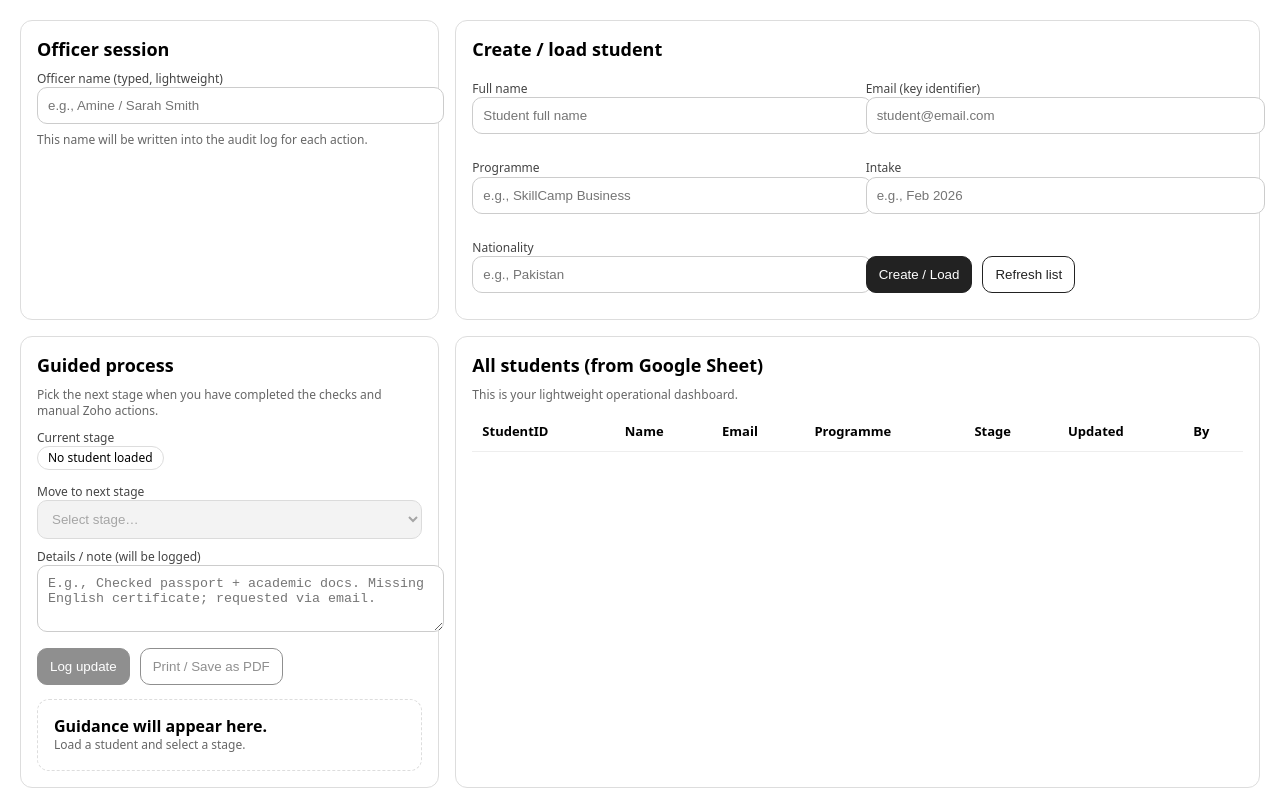
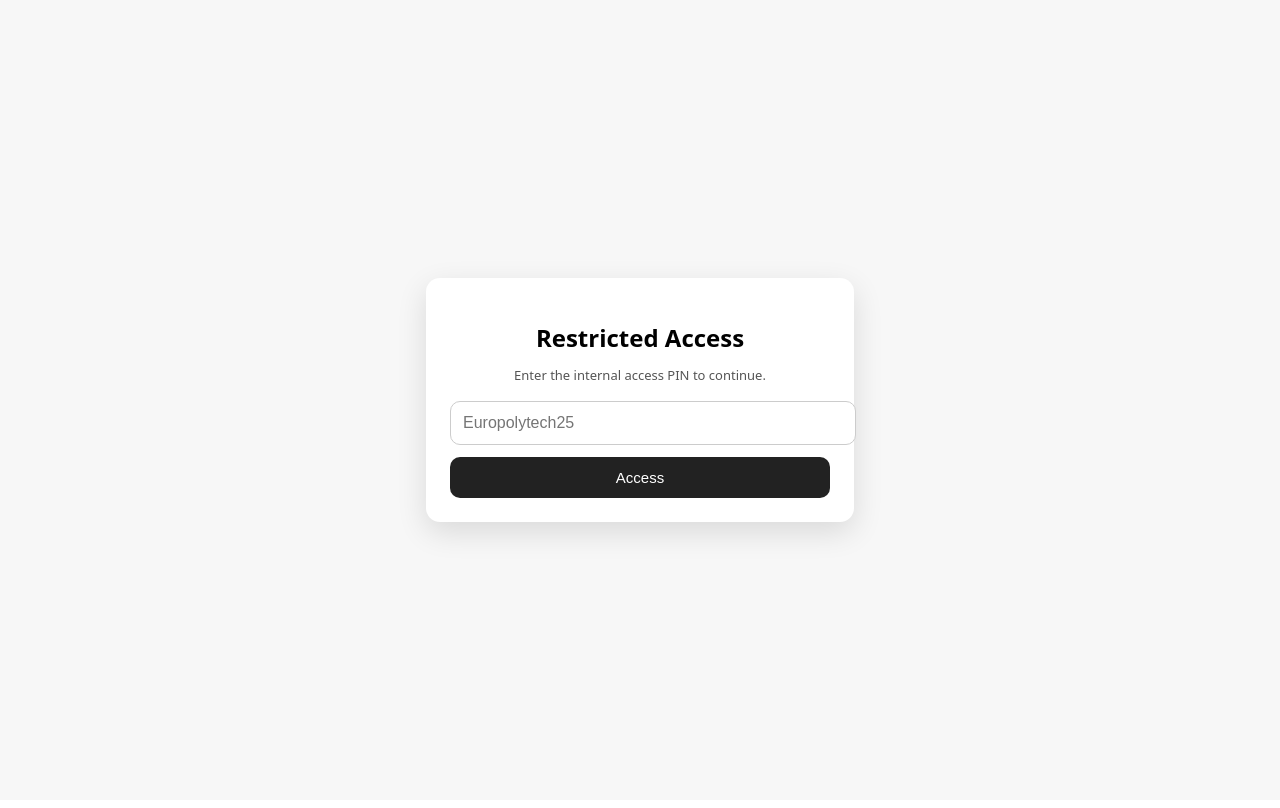
Before and after one commit to Europolytech/admission-wizard, a plain HTML site: page index.html in a window 1280 px wide. Drawn offline with Linux system fonts and the light colour scheme.

Commit message:
Update index.html

```diff
--- a/index.html
+++ b/index.html
@@ -30,6 +30,65 @@
   </style>
 </head>
 <body>
+<!-- PIN Gate -->
+<div id="pinGate" style="
+  position: fixed;
+  inset: 0;
+  background: #f7f7f7;
+  display: flex;
+  align-items: center;
+  justify-content: center;
+  z-index: 9999;
+">
+  <div style="
+    background: #ffffff;
+    padding: 24px;
+    border-radius: 14px;
+    width: 100%;
+    max-width: 380px;
+    box-shadow: 0 10px 30px rgba(0,0,0,0.12);
+    text-align: center;
+  ">
+    <h2 style="margin-bottom: 6px;">Restricted Access</h2>
+    <p style="font-size: 13px; color: #555; margin-bottom: 16px;">
+      Enter the internal access PIN to continue.
+    </p>
+
+    <input
+      id="pinInput"
+      type="password"
+      placeholder="Europolytech25"
+      style="
+        width: 100%;
+        padding: 12px;
+        font-size: 16px;
+        border-radius: 10px;
+        border: 1px solid #ccc;
+        margin-bottom: 12px;
+      "
+    />
+
+    <button
+      onclick="checkPin()"
+      style="
+        width: 100%;
+        padding: 12px;
+        border-radius: 10px;
+        border: none;
+        background: #222;
+        color: #fff;
+        font-size: 15px;
+        cursor: pointer;
+      "
+    >
+      Access
+    </button>
+
+    <div id="pinError" style="margin-top: 10px; color: #b91c1c; font-size: 13px; display: none;">
+      Incorrect PIN. Please try again.
+    </div>
+  </div>
+</div>
 
 <div class="row">
   <div class="card" style="flex:1; min-width: 320px;">
@@ -313,6 +372,27 @@
     await refreshList();
   })();
 </script>
+<script>
+  // ===== PIN CONFIG =====
+  const ACCESS_PIN = "EP-Admissions-2026"; // ← CHANGE THIS
 
+  function checkPin() {
+    const entered = document.getElementById("pinInput").value;
+    if (entered === ACCESS_PIN) {
+      document.getElementById("pinGate").style.display = "none";
+      sessionStorage.setItem("ep_pin_ok", "1");
+    } else {
+      document.getElementById("pinError").style.display = "block";
+    }
+  }
+
+  // Keep unlocked during session
+  window.addEventListener("load", () => {
+    if (sessionStorage.getItem("ep_pin_ok") === "1") {
+      document.getElementById("pinGate").style.display = "none";
+    }
+  });
+</script>
 </body>
+
 </html>
```
